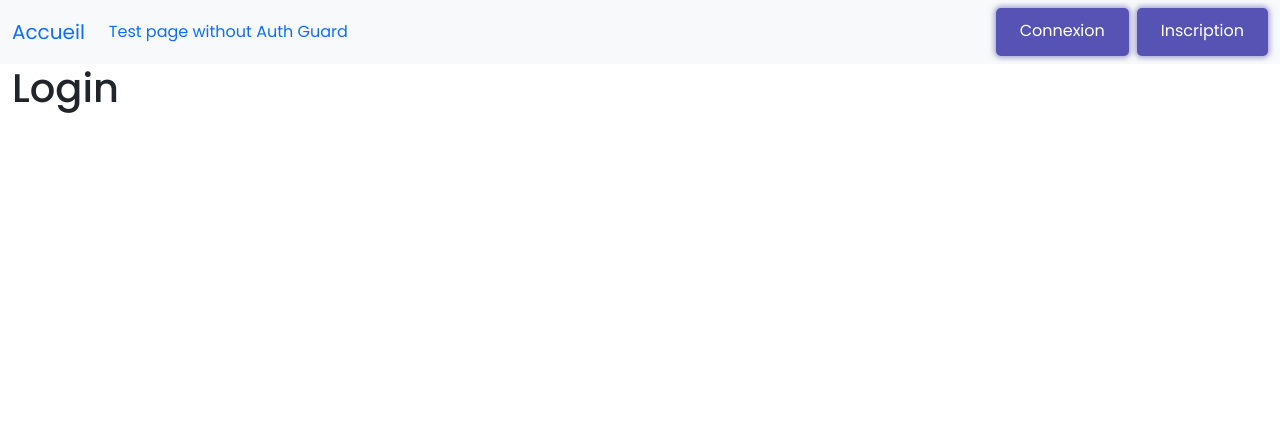
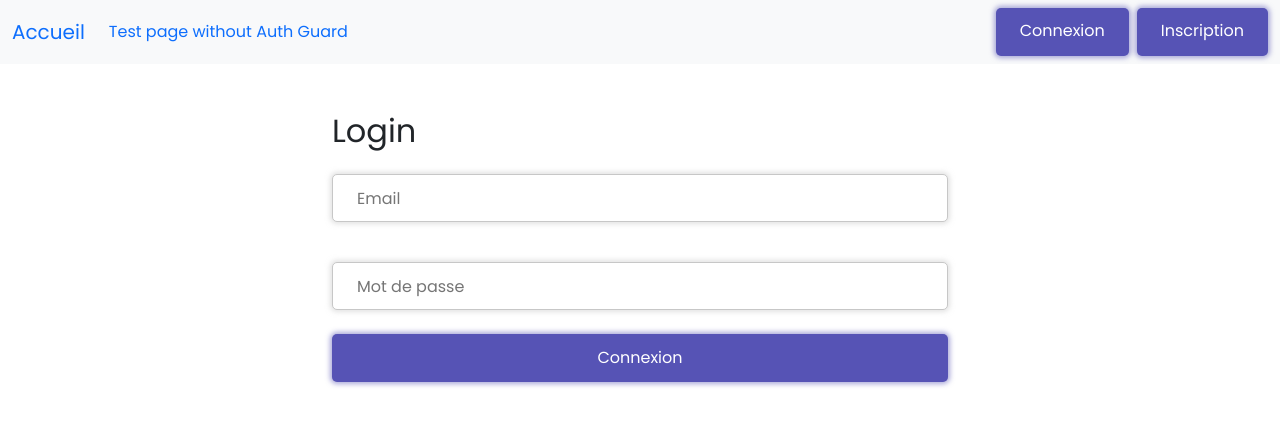
Before and after one commit to BLOG-HITEMA/frontend, a Vue app: page /login in a window 1280 px wide. Shown: the top 426 px of the page. Built offline with nearby package versions, Linux system fonts and the light colour scheme.

Commit message:
Creation de la vue login + partie detection erreur

```diff
--- a/src/views/Login.vue
+++ b/src/views/Login.vue
@@ -1,13 +1,101 @@
 <script setup>
+import Input from "../components/Input.vue";
+import Button from "../components/Button.vue";
+import { useAuthService } from "@/services/authService";
+import { useRouter } from "vue-router";
+import { useToast } from 'vue-toastification';
+import Joi from "joi";
+
+import { ref } from "vue";
+
+const { connect, auth } = useAuthService();
+const router = useRouter();
+
+const email = ref("");
+const password = ref("");
+const erroremail = ref('');
+const errorpassword = ref('');
+
+// envoie un toast quand je recois une erreur et quand je me connect
+const toast = useToast();
+function displayToast(msg, type = "info"){
+    switch (type) {
+        case "info":
+            toast.info(msg);
+            break;
+        case "success":
+            toast.success(msg);
+            break;
+        case "error":
+            toast.error(msg);
+            break;
+        case "warning":
+            toast.warning(msg);
+            break;
+        default:
+            toast.default(msg);
+            break;
+    }
+}
+
+// Fonction de connexion
+async function connexion() {
+
+    //Shema a réspérter
+  const scheme = Joi.object({
+    email: Joi.string().required(),
+    password: Joi.string().required()
+  });
+  const payload = { email: email.value, password: password.value };
+  const { value, error } = scheme.validate(payload, {abortEarly: false});
+
+    // Identifier une erreur dans les champs eamil et password
+  if (error) {
+
+    for (let index = 0; index < error.details.length; index++) {
+        if(error.details[index].context.key == 'email'){
+            erroremail.value = error.details[index].message
+            console.log(erroremail.value, ' Email')
+        }
+        if(error.details[index].context.key == 'password'){
+            errorpassword.value = error.details[index].message
+            console.log(errorpassword.value)
+        }
+
+    }
+
+    return;
+  } else {
+    // Fonction pour ce connecter
+    const response = await connect(email.value, password.value);
+    if (!response) {
+      displayToast("Cette identifiant n'exite pas", "error");
+      return null;
+    } else {
+      displayToast("Vous êtes connceter", "success");
+      router.push({ name: "home" });
+    }
+  }
+}
 
 </script>
 <template>
- <main class="container-fluid">
-        <h1 data-test-h1="h1-login">Login</h1>
-    </main>
+  <main class="container-fluid">
+    <div class="row justify-content-center">
+      <form @submit.prevent="connexion()" class="col-12 col-lg-6 col-md-8">
+        <h1 class="title mb-0 my-5" data-test-h1="h1-login">Login</h1>
+        <div class="form-group mb-2 my-4">
+          <Input :placeholder="'Email'" :error="erroremail" :type="'email'" v-model="email" />
+        </div>
+        <div class="form-group mb-2 my-4">
+          <Input :placeholder="'Mot de passe'" :error="errorpassword" :type="'password'" v-model="password" />
+        </div>
+
+        <Button :type="'submit'" :text="'Connexion'" :classSup="'w-100 mb-3'" />
+      </form>
+    </div>
+  </main>
 </template>
 
 <style scoped>
-
-
 </style>
```
